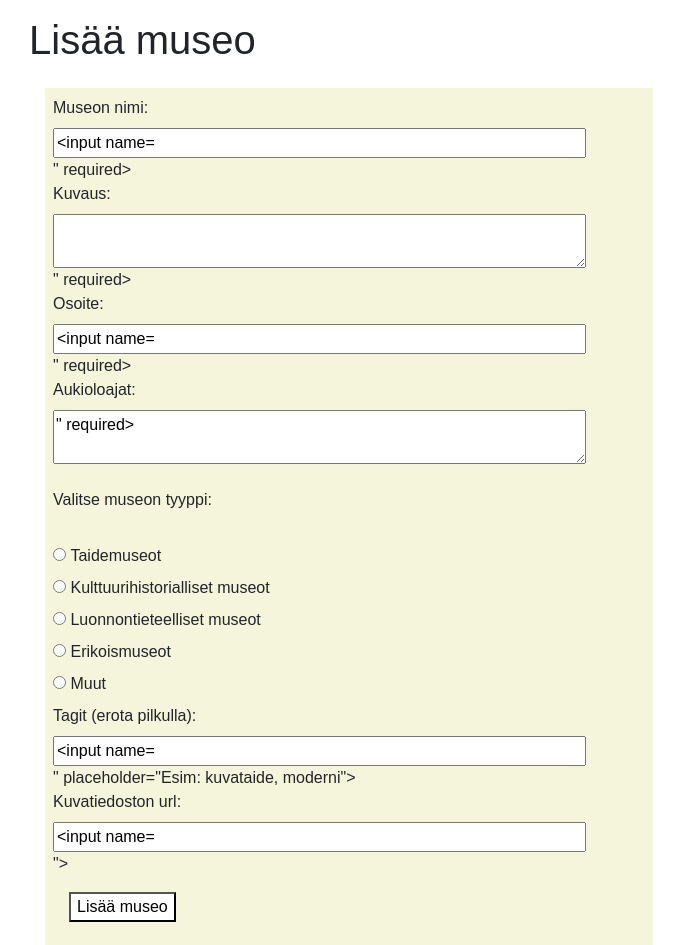
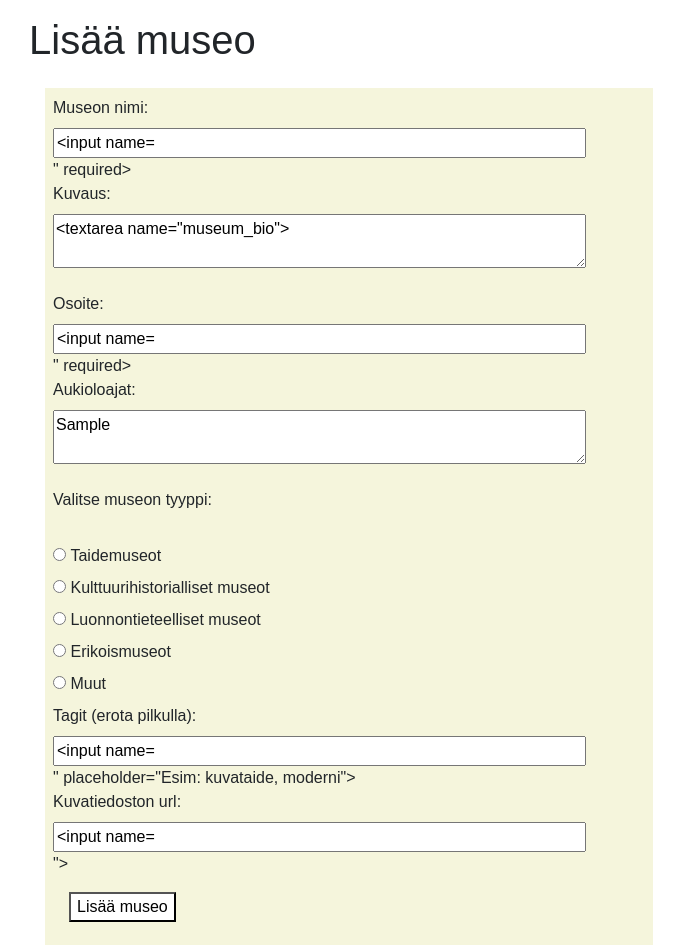
Before and after one commit to vellam0/tsoha-museums, a Flask app: template templates/add_museum.html in a window 1280 px wide. Shown: the part 33-978 px from the top of the page, without its empty margins (291-975 px from the left). Run offline with Flask 3, Linux system fonts and the light colour scheme; the template is opened without the code that fills it: most values are stand-ins (such as "Sample title", 1, 10 or a date in 2020); form fields are guessed from the names that the template uses; some libraries are stand-ins or nearby versions.

Commit message:
update error handling and validate_museum_form()

```diff
--- a/templates/add_museum.html
+++ b/templates/add_museum.html
@@ -74,7 +74,7 @@
             <br>
 
             <label for="museum_bio">Kuvaus:</label>
-            <textarea type="text" id="museum_bio" name="museum_bio" value="{{ form.museum_bio or '' }}" required></textarea>
+            <textarea type="text" id="museum_bio" name="museum_bio" required>{{ form.museum_bio or '' }}</textarea>
             <br>
 
             <label for="address">Osoite:</label>
@@ -82,7 +82,7 @@
             <br>
 
             <label for="museum_hours">Aukioloajat:</label>
-            <textarea type="text" id="museum_hours" name="museum_hours" value="{{ form.museum_hours or '' }}" required></textarea>
+            <textarea type="text" id="museum_hours" name="museum_hours" required>{{ museum.opening_hours or '' }}</textarea>
             <br>
 
             <label>Valitse museon tyyppi:</label>
--- a/util.py
+++ b/util.py
@@ -34,8 +34,8 @@ def validate_museum_form(name, bio, address, opening_hours, museum_type, tags=No
         return "Kuvauksen tulee olla 10-2000 merkkiä pitkä."
     if not address or len(address) < 5 or len(address) > 250:
         return "Osoitteen tulee olla 5-250 merkkiä pitkä."
-    if not opening_hours or len(opening_hours) < 3 or len(opening_hours) > 150:
-        return "Aukioloaikojen tulee olla 3-150 merkkiä pitkä."
+    if not opening_hours or len(opening_hours) < 3 or len(opening_hours) > 500:
+        return "Aukioloaikojen tulee olla 3-500 merkkiä pitkä."
     if tags and len(tags) > 250:
         return "Tagien kokonaispituus ei saa ylittää 250 merkkiä."
     if img_url and not (img_url.startswith("http://") or img_url.startswith("https://")):
```
